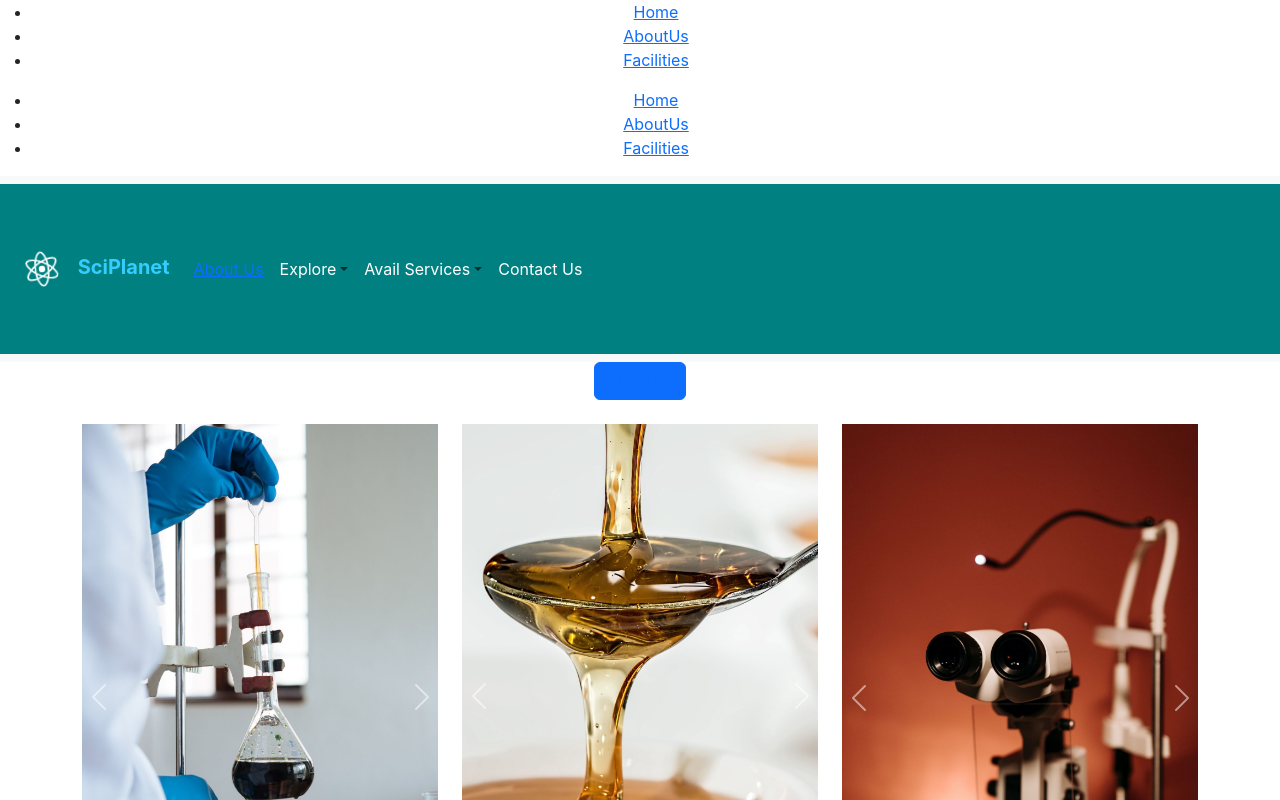
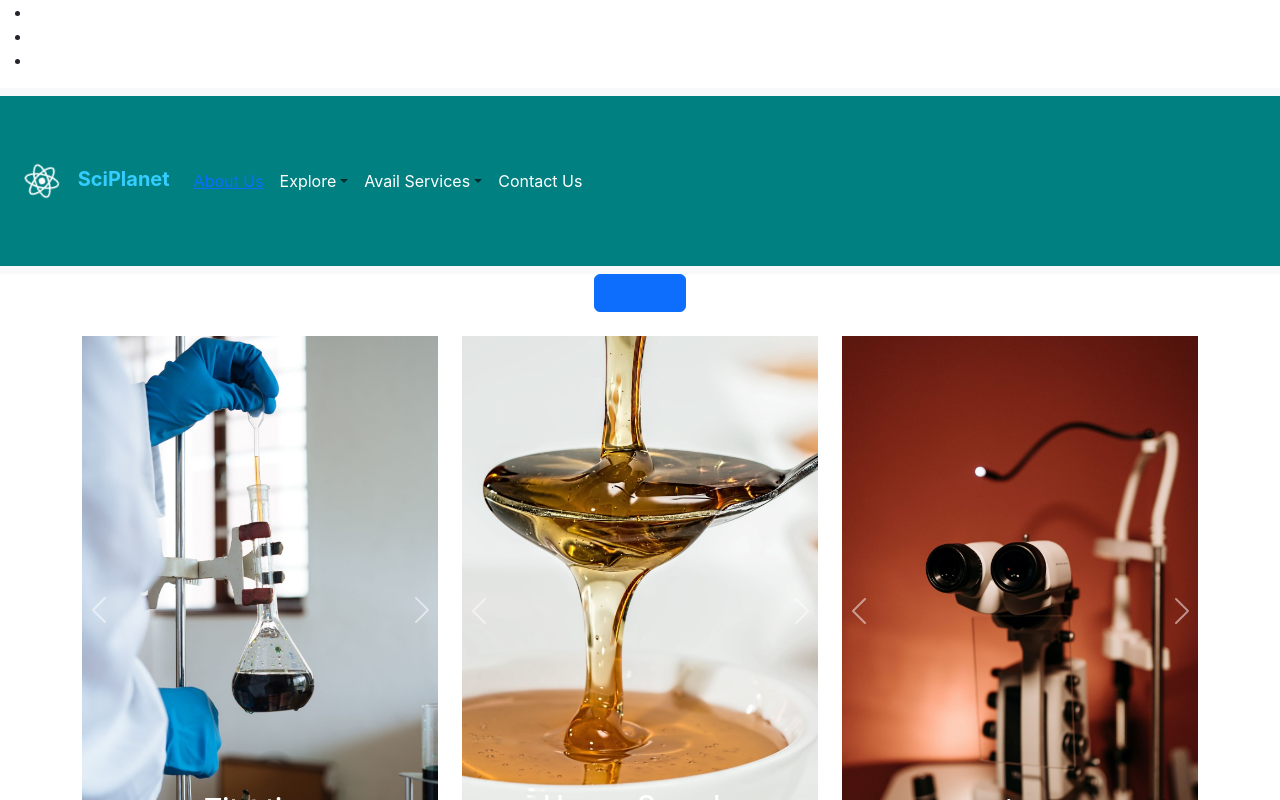
Before and after one commit to Saad-Rahman-Warsi/sciplanet, a React (Create React App) app: page /#/ in a window 1280 px wide. Shown: the top 800 px of the page. Built offline with nearby package versions, Linux system fonts and the light colour scheme.

Commit message:
Update PageHeader.js

```diff
--- a/src/PageHeader.js
+++ b/src/PageHeader.js
@@ -14,22 +14,22 @@ function PageHeader() {
     <nav>
         <ul>
           <li>
-            <Link to="/">Home</Link>
+            <Link to="/"></Link>
           </li>
           <li>
-            <Link to="/AboutUs">AboutUs</Link>
+            <Link to="/AboutUs"></Link>
           </li>
           <li>
-            <Link to="/Facilities">Facilities</Link>
+            <Link to="/Facilities"></Link>
           </li>
         </ul>
       </nav>
-      <Outlet />
+
     <Navbar expand="lg" className="bg-body-tertiary">
       <Container fluid style={{
           backgroundColor: 'Teal', color:'White'
         }}>
-        <Navbar.Brand href="" style={{color: '#33CEFF'}}>
+        <Navbar.Brand href="https://saad-rahman-warsi.github.io/sciplanet/" style={{color: '#33CEFF'}}>
             <img alt="" src={logo} width="60"  className="App-logo"  />{' '}
             <b>SciPlanet</b>
         </Navbar.Brand>
```
